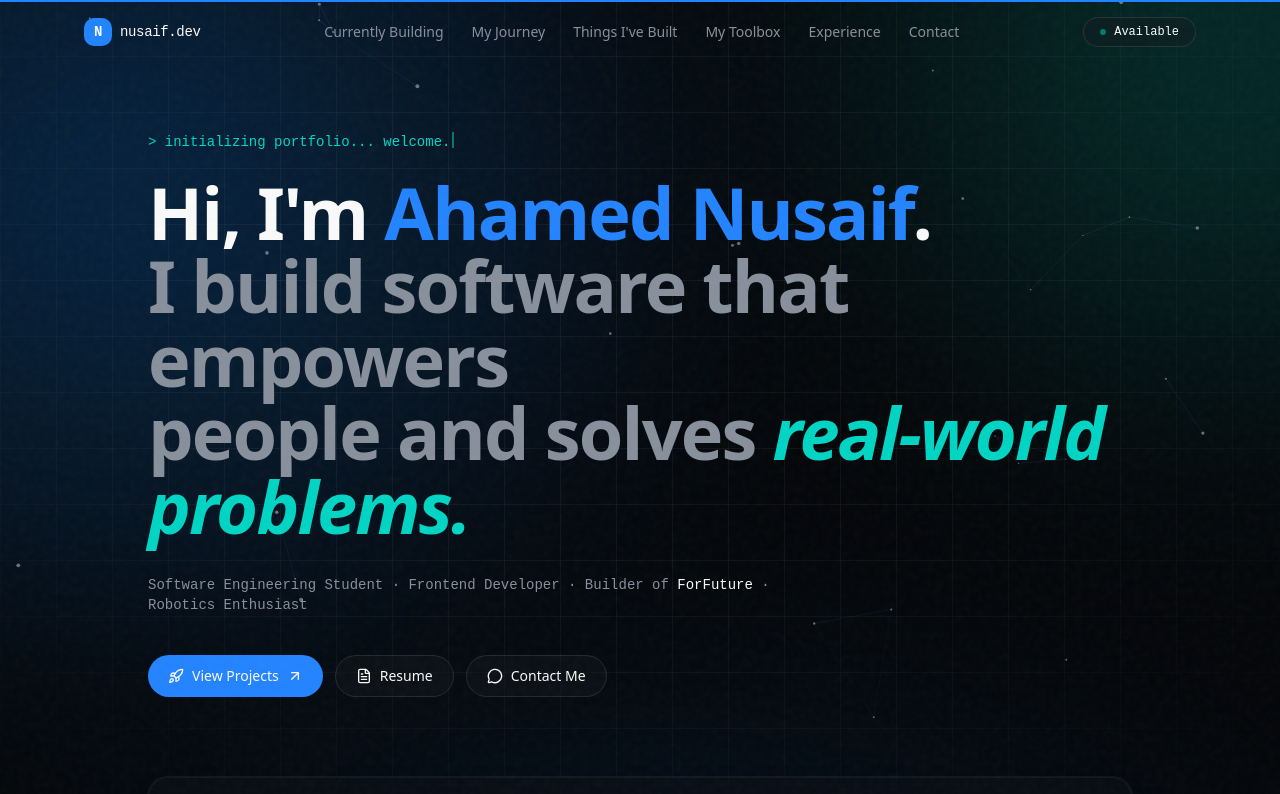
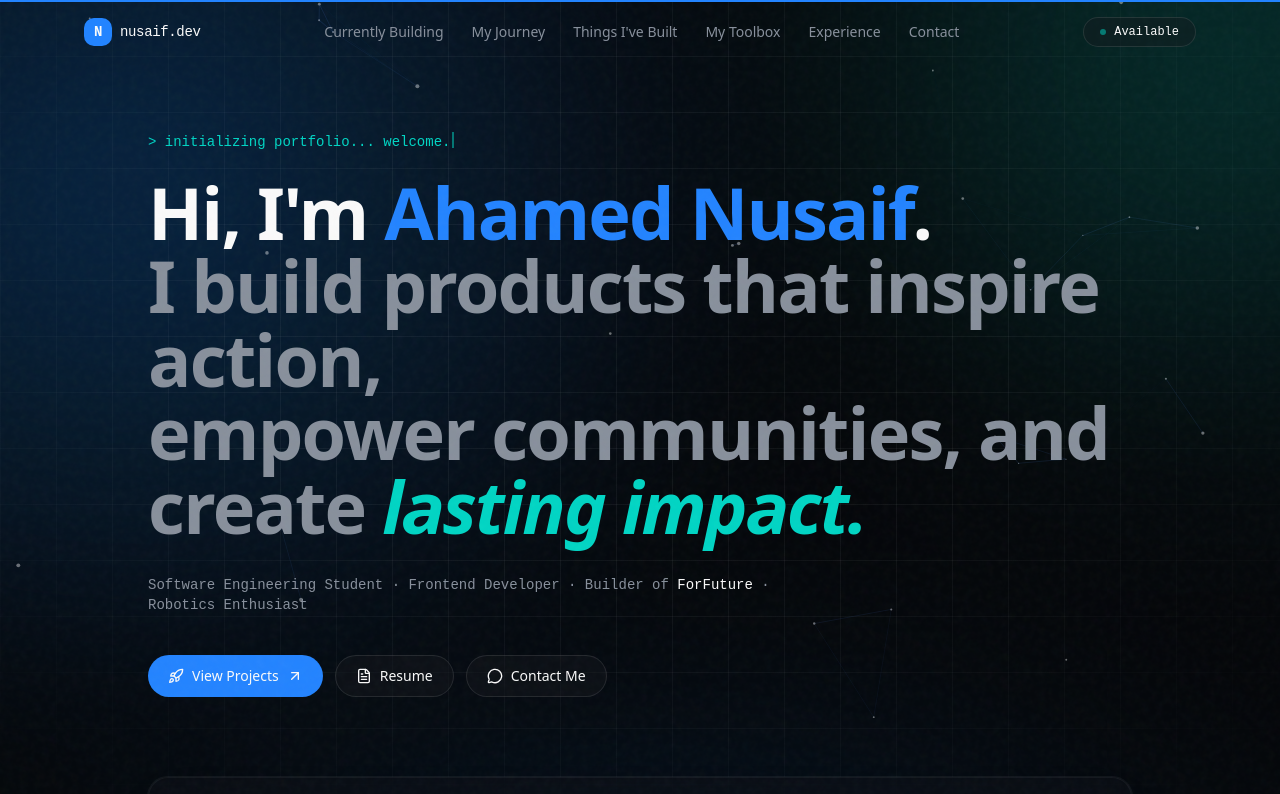
Before and after one commit to KindNusaif/Personal-Portfolio, a React (Vite) app: page / in a window 1280 px wide. Shown: the top 794 px of the page. Built offline with nearby package versions, Linux system fonts and the light colour scheme.

Commit message:
Update hero text to be more distinctive and purpose-driven

```diff
--- a/src/components/portfolio/sections.tsx
+++ b/src/components/portfolio/sections.tsx
@@ -104,10 +104,10 @@ export function HeroSection() {
         >
           Hi, I'm <span className="text-primary">Ahamed Nusaif</span>.
           <br />
-          <span className="text-muted-foreground">I build software that empowers</span>
+          <span className="text-muted-foreground">I build products that inspire action,</span>
           <br />
-          <span className="text-muted-foreground">people and solves </span>
-          <span className="italic text-accent">real-world problems.</span>
+          <span className="text-muted-foreground">empower communities, and create </span>
+          <span className="italic text-accent">lasting impact.</span>
         </motion.h1>
 
         <motion.p
```
